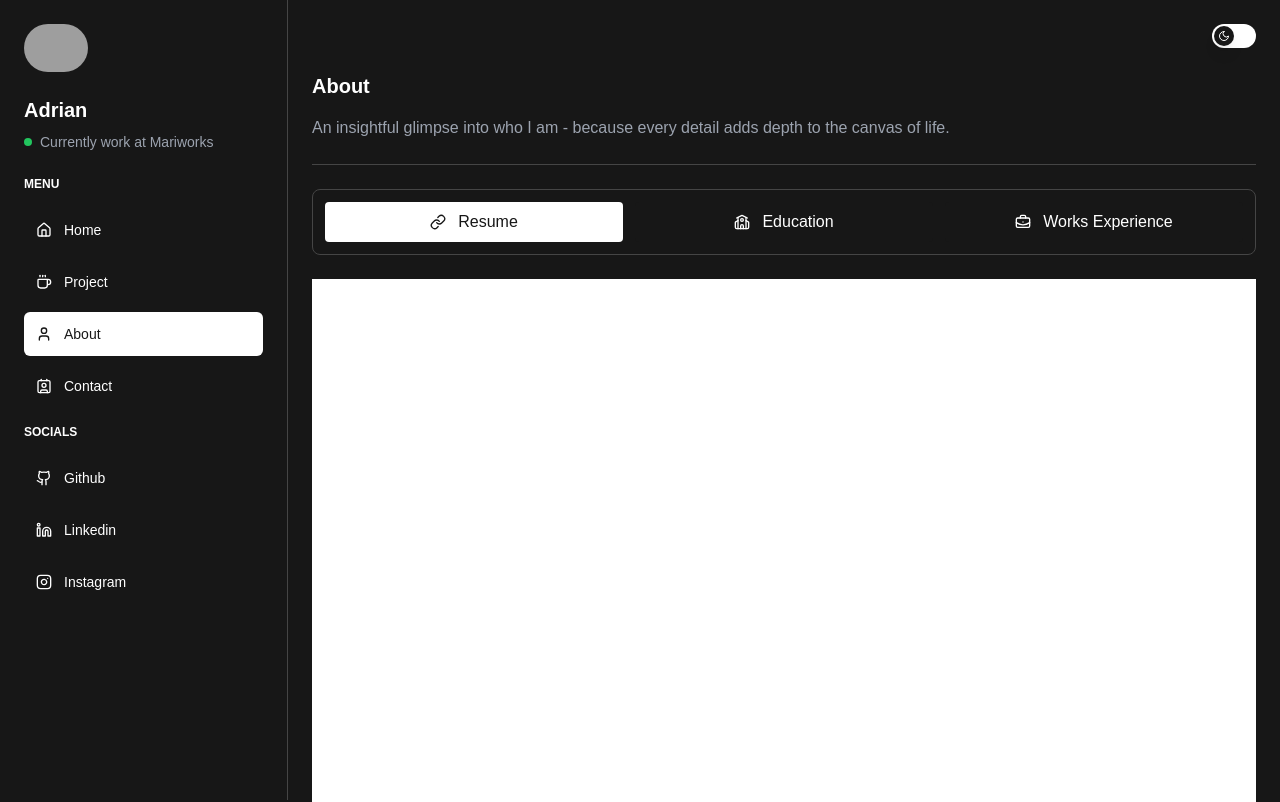
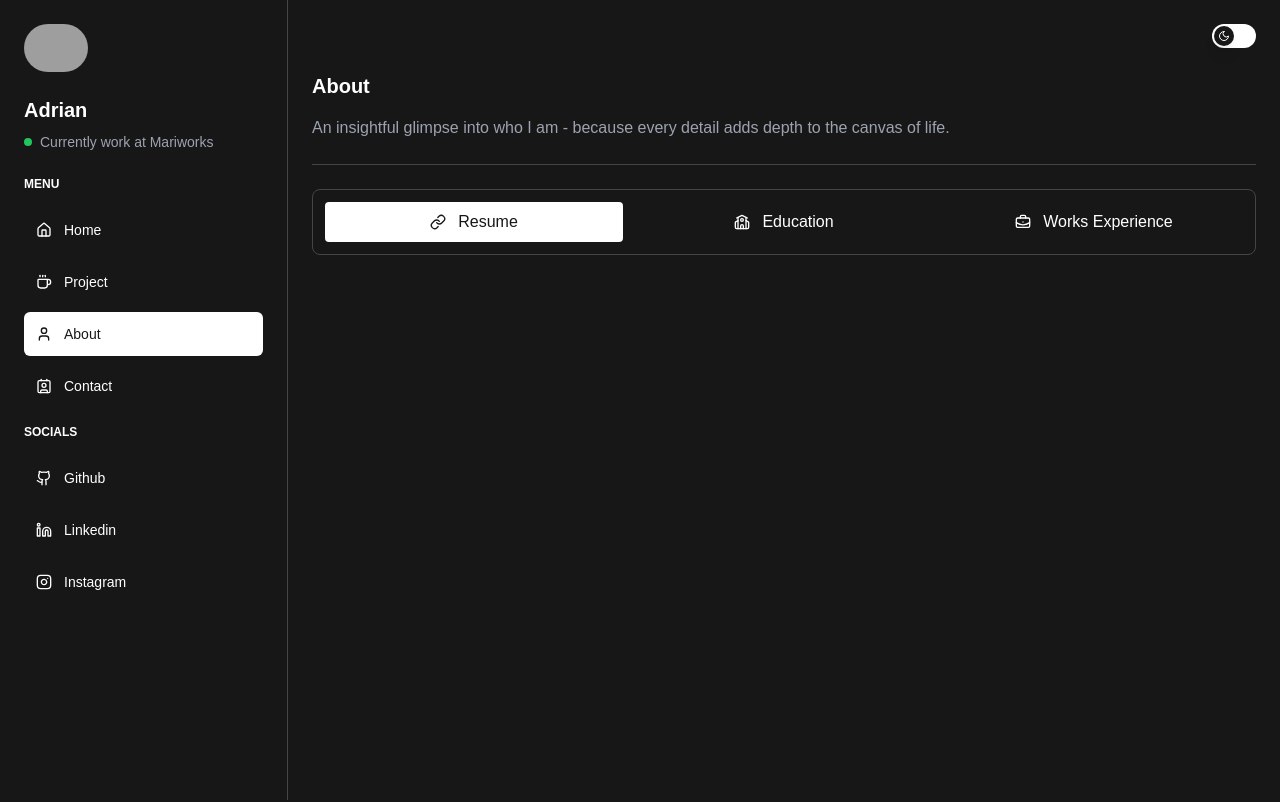
Before and after one commit to adrianusyoga1p/yogs-portfolio, a Next.js app: page /about in a window 1280 px wide. Shown: the top 802 px of the page. Built offline with nearby package versions, Linux system fonts and the light colour scheme; grey boxes are pictures that could not be loaded.

Commit message:
adjust link resume iframe

```diff
--- a/app/about/_components/resume-content.tsx
+++ b/app/about/_components/resume-content.tsx
@@ -4,7 +4,7 @@ const ResumeContent = () => {
   return (
     <div className="m-0 p-0 h-screen w-full">
       <iframe
-        src="/docs/Resume_Adrianus_Yoga_Prasetyo.pdf"
+        src={process.env.RESUME_LINK}
         className="w-full h-dvh border-none"
         loading="lazy"
         title="Resume PDF"
```
Also changed, not shown: 1 other file (tests, documents, lock files or other folders).
